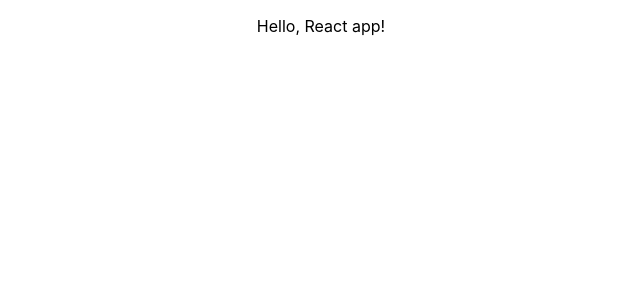
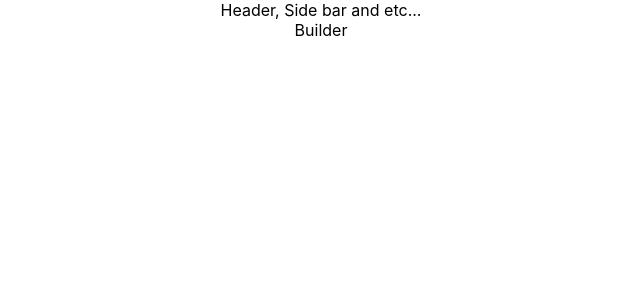
Before and after one commit to OlehKyba/burger-builder, a React (Create React App) app: page / in a window 1280 px wide. Shown: the top 300 px of the page, without its empty margins (319-959 px from the left). Built offline with nearby package versions, Linux system fonts and the light colour scheme.

Commit message:
Basic layout component

```diff
--- a/src/App.js
+++ b/src/App.js
@@ -1,10 +1,14 @@
 import React from 'react';
 import './App.css';
+
+import Layout from "./components/Layout";
 
 function App() {
   return (
     <div className="App">
-      <p>Hello, React app!</p>
+      <Layout>
+          Builder
+      </Layout>
     </div>
   );
 }
--- /dev/null
+++ b/src/components/Layout.js
@@ -0,0 +1,16 @@
+import React from 'react';
+
+const Layout = props => {
+    return(
+        <>
+            <div>
+                Header, Side bar and etc...
+            </div>
+            <main>
+                {props.children}
+            </main>
+        </>
+    );
+};
+
+export default Layout;
```
